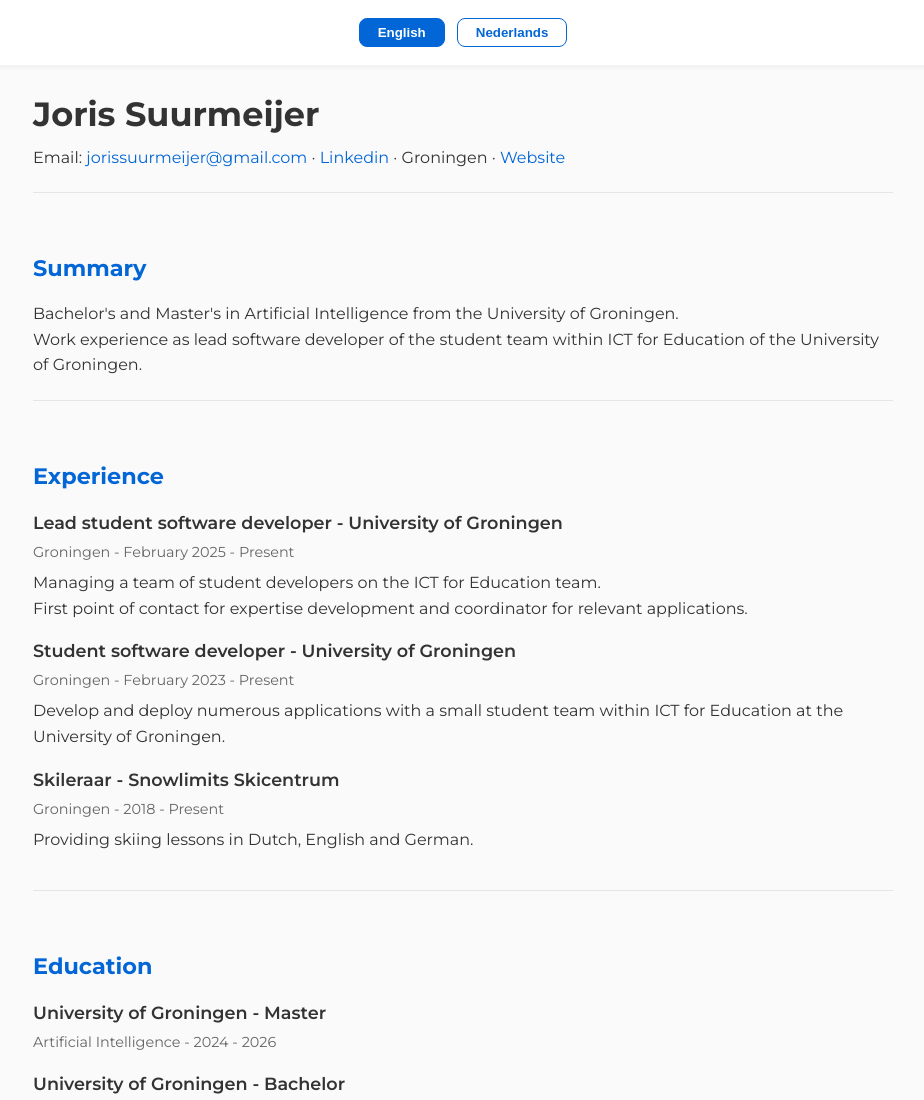
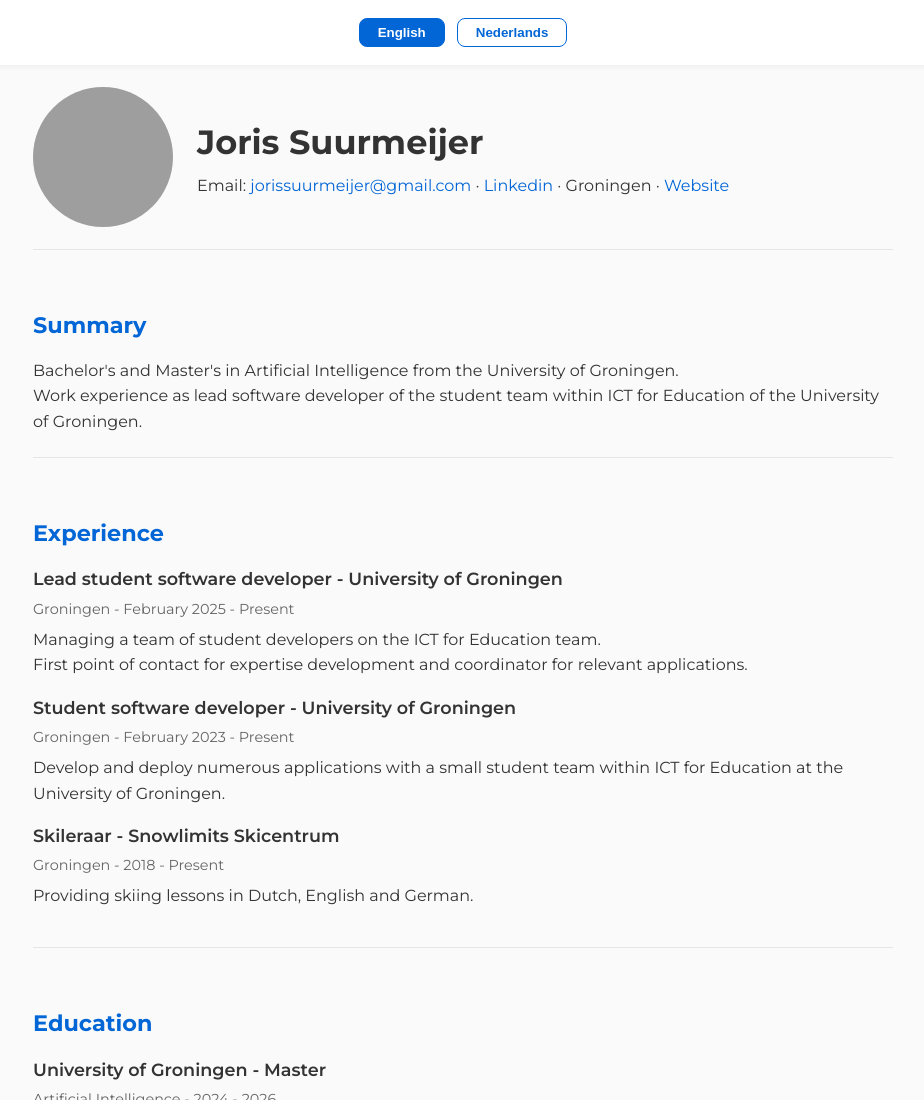
Before and after one commit to Jorissuurmeijer/curriculum_vitae, a plain HTML site: page index.html in a window 1280 px wide. Shown: the top 1100 px of the page, without its empty margins (177-1101 px from the left). Drawn offline with Linux system fonts and the light colour scheme; grey boxes are pictures that could not be loaded.

Commit message:
foto included

```diff
--- a/index.html
+++ b/index.html
@@ -2,7 +2,7 @@
 <html lang="en">
   <head>
     <meta charset="UTF-8" />
-    <title>Joris Suurmeijer Résumé</title>
+    <title>Joris Suurmeijer - Résumé</title>
     <meta name="viewport" content="width=device-width, initial-scale=1" />
     <link
       href="https://fonts.googleapis.com/css2?family=Montserrat:wght@400;600;700&display=swap"
@@ -35,7 +35,7 @@
         justify-content: center;
         gap: 12px;
         padding: 18px 0;
-        background: #ffffff;
+        background: #fff;
         box-shadow: 0 2px 6px rgba(0, 0, 0, 0.05);
         position: sticky;
         top: 0;
@@ -109,6 +109,22 @@
         font-size: 0.85rem;
       }
 
+      /* Avatar */
+      .header-wrap {
+        display: flex;
+        gap: 24px;
+        align-items: center;
+        flex-wrap: wrap;
+      }
+      .avatar {
+        width: 140px;
+        height: 140px;
+        border-radius: 50%;
+        object-fit: cover;
+        filter: grayscale(100%);
+        flex-shrink: 0;
+      }
+
       /* Print */
       @media print {
         body {
@@ -127,6 +143,10 @@
         }
         .topbar {
           display: none;
+        }
+        .avatar {
+          width: 100px;
+          height: 100px;
         }
       }
     </style>
@@ -147,7 +167,7 @@
       const resumeCont = document.getElementById("resume");
 
       async function loadJSON(lang) {
-        const file = `resume_${lang}.json`; // e.g. resume_en.json
+        const file = `resume_${lang}.json`;
         try {
           const res = await fetch(file);
           if (!res.ok)
@@ -160,40 +180,43 @@
         }
       }
 
-      function html(text) {
-        return text || "";
-      }
-
       function addSection(title, inner) {
         return `<section class="section"><h2>${title}</h2>${inner}</section>`;
       }
 
       function renderResume(cv) {
-        let htmlOut = "";
+        let html = "";
         const basics = cv.basics || {};
+        const picture = basics.picture?.url || "";
 
         /* ===== Header ===== */
-        htmlOut += `<header class="section"><h1>${basics.name || ""}</h1><p>`;
+        html += `<header class="section"><div class="header-wrap">`;
+        if (picture) {
+          html += `<img class="avatar" src="${picture}" alt="${
+            basics.name || "Profile photo"
+          }">`;
+        }
+        html += `<div><h1>${basics.name || ""}</h1><p>`;
         if (basics.email)
-          htmlOut += `Email: <a href="mailto:${basics.email}">${basics.email}</a>`;
+          html += `Email: <a href="mailto:${basics.email}">${basics.email}</a>`;
         if (basics.url?.href)
-          htmlOut += ` · <a href="${basics.url.href}">${
+          html += ` · <a href="${basics.url.href}">${
             basics.url.label || basics.url.href.replace(/^https?:\/\//, "")
           }</a>`;
-        if (basics.location) htmlOut += ` · ${basics.location}`;
+        if (basics.location) html += ` · ${basics.location}`;
         basics.customFields?.forEach((cf) => {
           if (cf.value)
-            htmlOut += ` · <a href="${cf.value}">${
+            html += ` · <a href="${cf.value}">${
               cf.name || cf.value.replace(/^https?:\/\//, "")
             }</a>`;
         });
-        htmlOut += "</p></header>";
+        html += "</p></div></div></header>";
 
         const sections = cv.sections || {};
 
         /* ===== Summary ===== */
         if (sections.summary?.visible && sections.summary.content) {
-          htmlOut += addSection(
+          html += addSection(
             sections.summary.name || "Summary",
             sections.summary.content
           );
@@ -214,10 +237,7 @@
             if (item.summary) inner += item.summary;
             inner += "</div>";
           });
-          htmlOut += addSection(
-            sections.experience.name || "Experience",
-            inner
-          );
+          html += addSection(sections.experience.name || "Experience", inner);
         }
 
         /* ===== Education ===== */
@@ -235,7 +255,7 @@
             if (ed.summary) inner += ed.summary;
             inner += "</div>";
           });
-          htmlOut += addSection(sections.education.name || "Education", inner);
+          html += addSection(sections.education.name || "Education", inner);
         }
 
         /* ===== Skills ===== */
@@ -250,7 +270,7 @@
               )
               .join("") +
             `</ul></div>`;
-          htmlOut += addSection(sections.skills.name || "Skills", inner);
+          html += addSection(sections.skills.name || "Skills", inner);
         }
 
         /* ===== Publications ===== */
@@ -272,7 +292,7 @@
               }</a></p>`;
             inner += "</div>";
           });
-          htmlOut += addSection(
+          html += addSection(
             sections.publications.name || "Publications",
             inner
           );
@@ -291,10 +311,10 @@
             if (p.summary) inner += p.summary;
             inner += "</div>";
           });
-          htmlOut += addSection(sections.projects.name || "Projects", inner);
+          html += addSection(sections.projects.name || "Projects", inner);
         }
 
-        /* ===== Awards / Certifications / Volunteer / References (optional) ===== */
+        /* ===== Optional Sections ===== */
         const optional = [
           ["awards", "Awards"],
           ["certifications", "Certifications"],
@@ -317,11 +337,11 @@
                   "</div>";
               });
             if (sec.content) inner += sec.content;
-            htmlOut += addSection(sec.name || fallback, inner);
+            html += addSection(sec.name || fallback, inner);
           }
         });
 
-        resumeCont.innerHTML = htmlOut;
+        resumeCont.innerHTML = html;
       }
 
       function setLang(lang) {
@@ -332,11 +352,10 @@
         loadJSON(lang);
       }
 
-      // Event Listeners
       btnEn.addEventListener("click", () => setLang("en"));
       btnNl.addEventListener("click", () => setLang("nl"));
 
-      // Auto-load based on URL hash
+      // initial
       setLang(location.hash === "#nl" ? "nl" : "en");
     </script>
   </body>
```
Also changed, not shown: CV_foto.jpg (added), background_removed.jpg (added).
